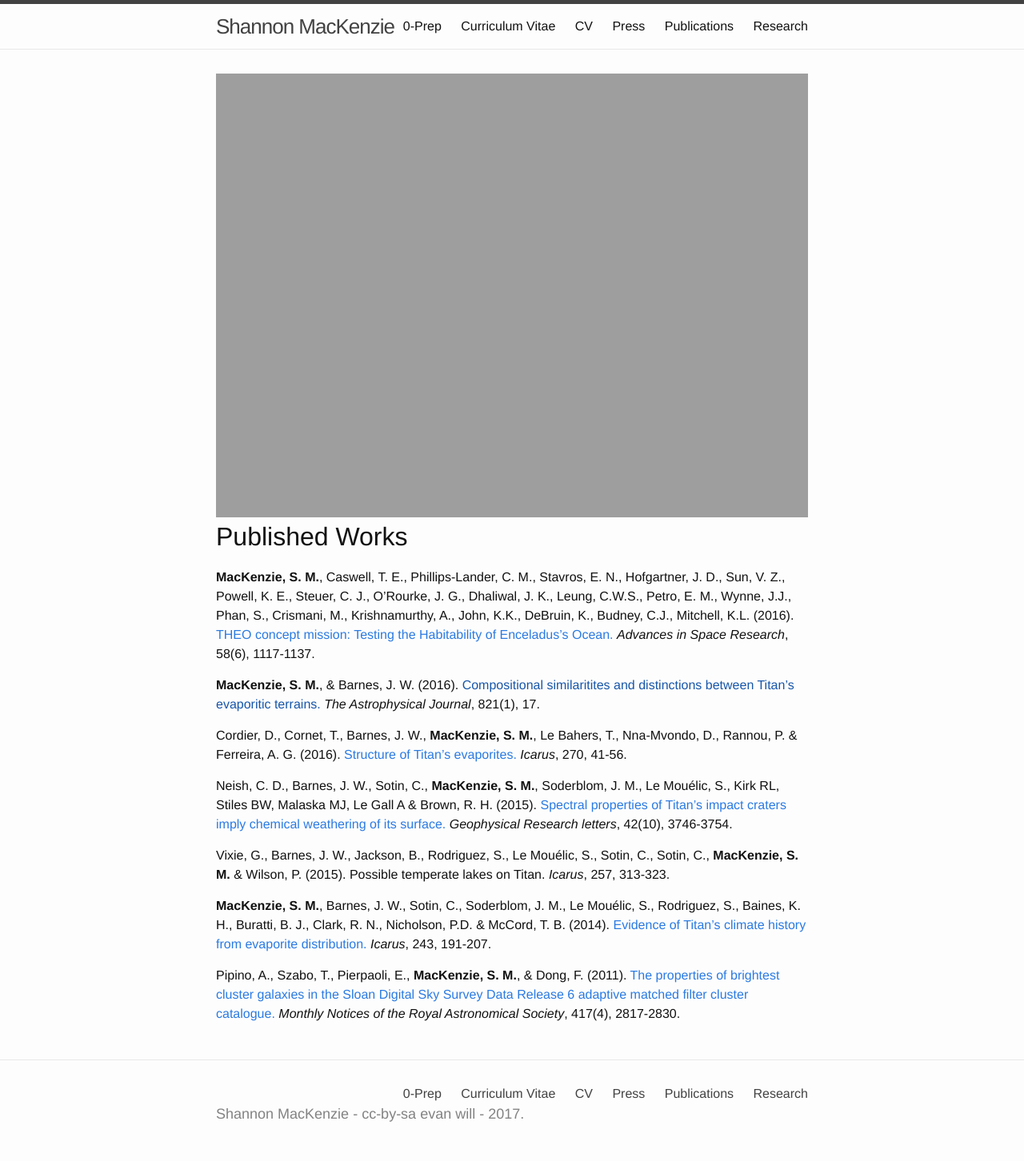
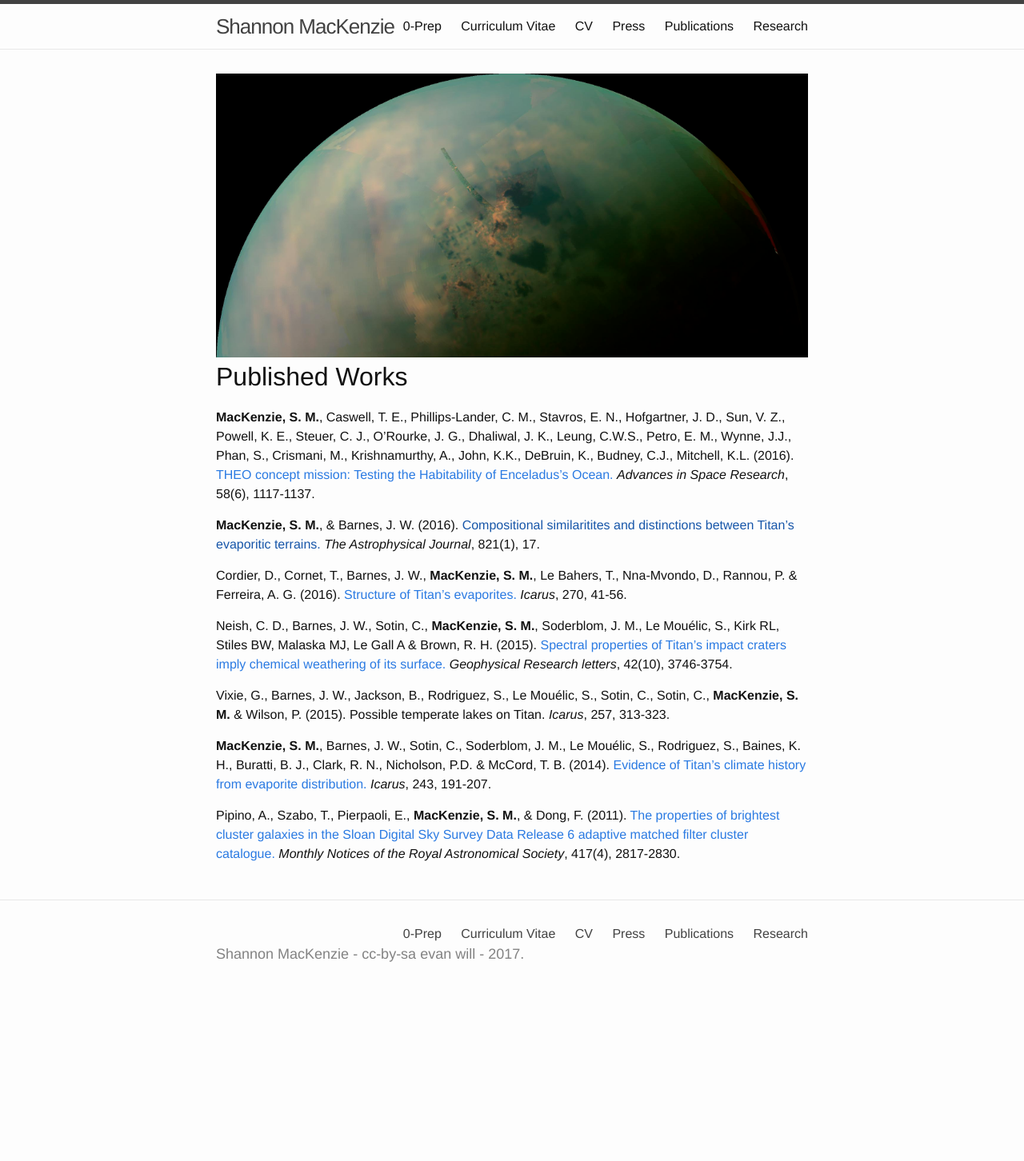
Before and after one commit to shannonmackenzie/shannonmackenzie.github.io, a Jekyll site: the page built from publications.md, in a window 1280 px wide. Shown: the whole page at 80% size. Built offline with Jekyll 4.4.1, drawn with Linux system fonts in a browser that asks for light colours; after the commit the page ends 1252 px from its top, so only the background shows below that.

Commit message:
Update publications.md

```diff
--- a/publications.md
+++ b/publications.md
@@ -4,7 +4,7 @@
 permalink: /publications
 ---
 <div>
-  <img src="{{ site.url }}/images/widePIA18432.png" alt="https://photojournal.jpl.nasa.gov/catalog/PIA18432" style="width:100%" >
+  <img src="{{ site.url }}/images/widePIA17470.png" alt="https://photojournal.jpl.nasa.gov/catalog/PIA18432" style="width:100%" >
 </div>
 
 # Published Works
```
